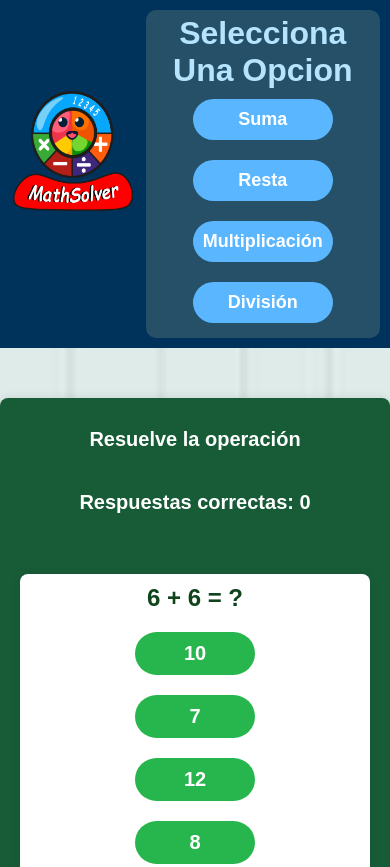
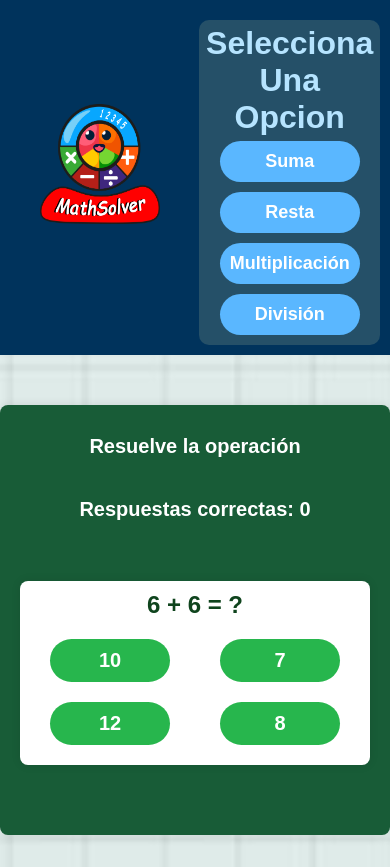
Before and after one commit to Gcs101301/Math_Solver, a plain HTML site: page index.html in a window 390 px wide. Shown: the top 867 px of the page. Drawn offline with Linux system fonts and the light colour scheme.

Commit message:
Update styles.css

```diff
--- a/styles.css
+++ b/styles.css
@@ -115,24 +115,32 @@ header {
   }
 
 
+/* Tu estilo existente */
+
 @media only screen and (max-width: 600px) {
-  #options {
-    grid-template-columns: 1fr;
-  }
-
-  @media only screen and (max-width: 600px) {
   /* Media query para pantallas pequeñas (por ejemplo, teléfonos) */
   .header-content {
     flex-direction: column; /* Cambia la dirección del flexbox a columna */
     align-items: center; /* Centra los elementos horizontalmente */
   }
 
-  .header-image {
-    margin-bottom: 10px; /* Añade un margen inferior para separar la imagen y el título */
+  h1 {
+    margin: 10px 0 0; /* Mueve el título hacia arriba y agrega espacio inferior */
   }
 
-  h1 {
-    margin: 0; /* Elimina el margen superior del título */
+  #options-container {
+    display: flex;
+    flex-direction: column; /* Cambia la dirección del flexbox a columna */
+    align-items: center; /* Centra los elementos horizontalmente */
+    margin-top: 10px; /* Añade un margen superior para separar del título */
+  }
+
+  .operation-button {
+    margin: 5px; /* Ajusta el espacio entre las opciones */
+  }
+
+  .header-image {
+    margin-top: 10px; /* Añade un margen superior para separar del contenedor de opciones */
   }
 }
 
```
